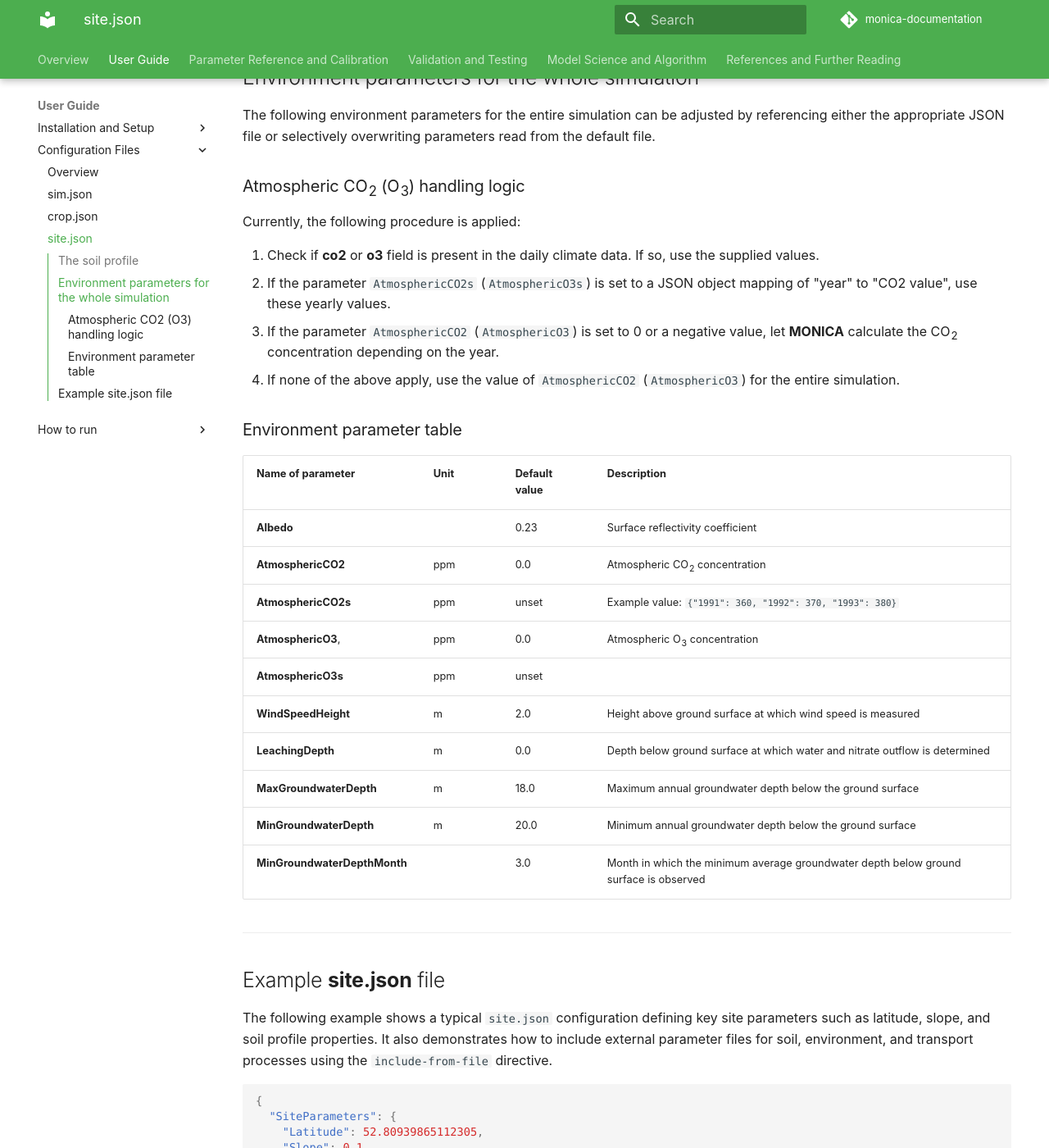
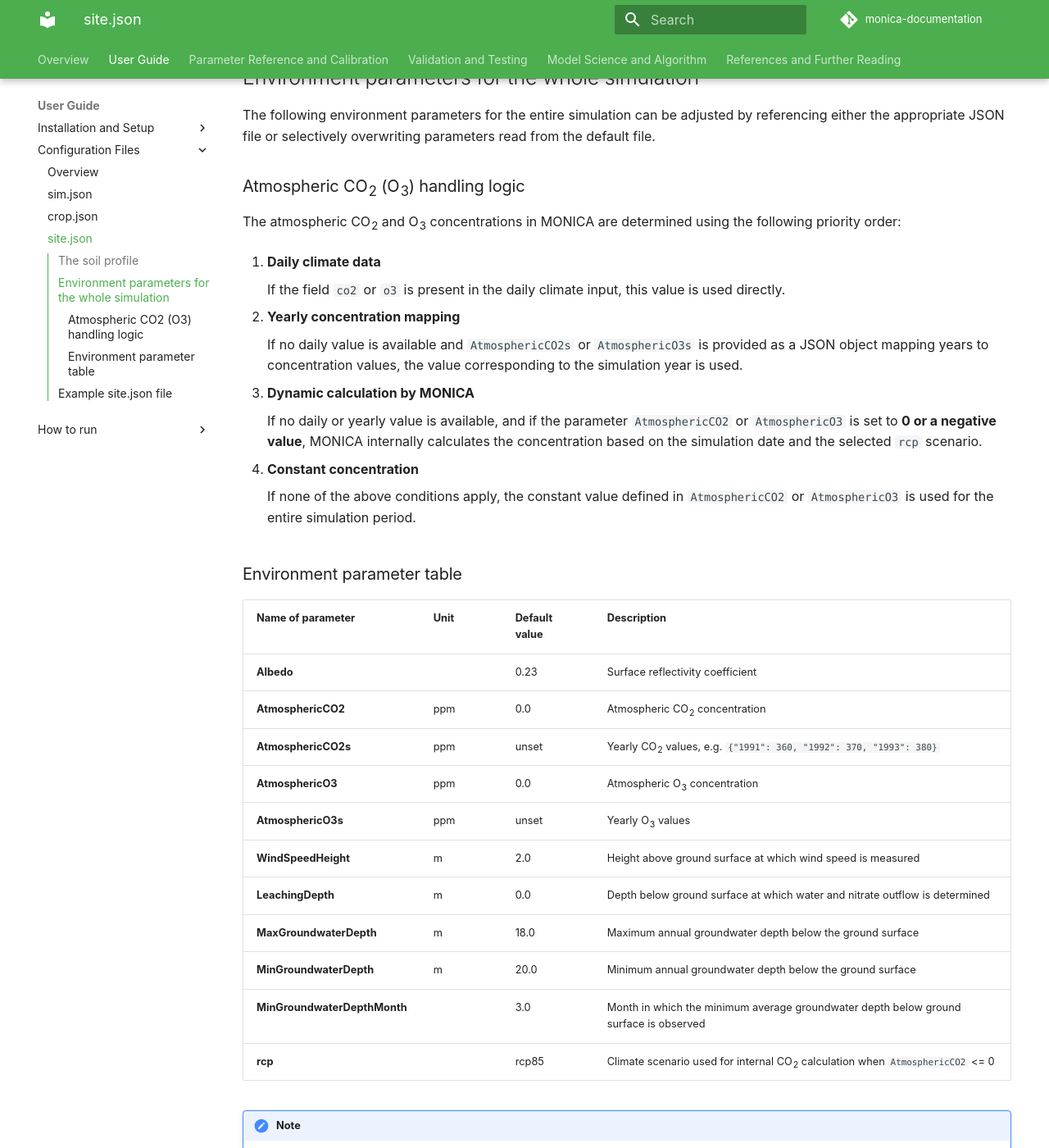
Before and after one commit to zalf-rpm/monica-documentation, an MkDocs documentation site: the page built from docs/user_guide/configuration_files/config_site_json.md, in a window 1280 px wide and 1400 px high, scrolled down 2040 px. Shown: the whole window at 82% size. Built offline with MkDocs 1.6.1 and Material for MkDocs 9.7.7, drawn with Linux system fonts in a browser that asks for light colours; comment, search, counter and statistics services are not loaded; some of the changed text lies outside the part shown.

Commit message:
Update atmospheric CO2 section and add SSP to RCP mapping

```diff
--- a/docs/user_guide/configuration_files/config_site_json.md
+++ b/docs/user_guide/configuration_files/config_site_json.md
@@ -52,27 +52,62 @@ The following environment parameters for the entire simulation can be adjusted b
 
 ### Atmospheric CO<sub>2</sub> (O<sub>3</sub>) handling logic
 
-Currently, the following procedure is applied:
+The atmospheric CO<sub>2</sub> and O<sub>3</sub> concentrations in MONICA are determined using the following priority order:
 
-1. Check if **co2** or **o3** field is present in the daily climate data. If so, use the supplied values.
-2. If the parameter `AtmosphericCO2s` (`AtmosphericO3s`) is set to a JSON object mapping of "year" to "CO2 value", use these yearly values.
-3. If the parameter `AtmosphericCO2` (`AtmosphericO3`) is set to 0 or a negative value, let **MONICA** calculate the CO<sub>2</sub> concentration depending on the year.
-4. If none of the above apply, use the value of `AtmosphericCO2` (`AtmosphericO3`) for the entire simulation.
+1. **Daily climate data**
+
+    If the field `co2` or `o3` is present in the daily climate input, this value is used directly.
+
+2. **Yearly concentration mapping**
+
+    If no daily value is available and `AtmosphericCO2s` or `AtmosphericO3s` is provided as a JSON object mapping years to concentration values, the value corresponding to the simulation year is used.
+
+3. **Dynamic calculation by MONICA**
+
+    If no daily or yearly value is available, and if the parameter `AtmosphericCO2` or `AtmosphericO3` is set to **0 or a negative value**, MONICA internally calculates the concentration based on the simulation date and the selected `rcp` scenario.
+
+4. **Constant concentration**
+
+    If none of the above conditions apply, the constant value defined in `AtmosphericCO2` or `AtmosphericO3` is used for the entire simulation period.
 
 ### Environment parameter table
 
-| Name of parameter              | Unit  | Default value  | Description                                                                            |
-|--------------------------------|-------|----------------|----------------------------------------------------------------------------------------|
-| **Albedo**                     |       | 0.23           | Surface reflectivity coefficient                                                       |
-| **AtmosphericCO2**             | ppm   | 0.0            | Atmospheric CO<sub>2</sub> concentration                                               |
-| **AtmosphericCO2s**            | ppm   | unset          | Example value: `{"1991": 360, "1992": 370, "1993": 380}`                               |
-| **AtmosphericO3**,             | ppm   | 0.0            | Atmospheric O<sub>3</sub> concentration                                                |
-| **AtmosphericO3s**             | ppm   | unset          |                                                                                        |
-| **WindSpeedHeight**            | m     | 2.0            | Height above ground surface at which wind speed is measured                            |
-| **LeachingDepth**              | m     | 0.0            | Depth below ground surface at which water and nitrate outflow is determined            |
-| **MaxGroundwaterDepth**        | m     | 18.0           | Maximum annual groundwater depth below the ground surface                              |
-| **MinGroundwaterDepth**        | m     | 20.0           | Minimum annual groundwater depth below the ground surface                              |
-| **MinGroundwaterDepthMonth**   |       | 3.0            | Month in which the minimum average groundwater depth below ground surface is observed  |
+| Name of parameter            | Unit | Default value | Description                                                                              |
+|------------------------------|------|---------------|------------------------------------------------------------------------------------------|
+| **Albedo**                   |      | 0.23          | Surface reflectivity coefficient                                                         |
+| **AtmosphericCO2**           | ppm  | 0.0           | Atmospheric CO<sub>2</sub> concentration                                                 |
+| **AtmosphericCO2s**          | ppm  | unset         | Yearly CO<sub>2</sub> values, e.g. `{"1991": 360, "1992": 370, "1993": 380}`             |
+| **AtmosphericO3**            | ppm  | 0.0           | Atmospheric O<sub>3</sub> concentration                                                  |
+| **AtmosphericO3s**           | ppm  | unset         | Yearly O<sub>3</sub> values                                                              |
+| **WindSpeedHeight**          | m    | 2.0           | Height above ground surface at which wind speed is measured                              |
+| **LeachingDepth**            | m    | 0.0           | Depth below ground surface at which water and nitrate outflow is determined              |
+| **MaxGroundwaterDepth**      | m    | 18.0          | Maximum annual groundwater depth below the ground surface                                |
+| **MinGroundwaterDepth**      | m    | 20.0          | Minimum annual groundwater depth below the ground surface                                |
+| **MinGroundwaterDepthMonth** |      | 3.0           | Month in which the minimum average groundwater depth below ground surface is observed    |
+| **rcp**                      |      | rcp85         | Climate scenario used for internal CO<sub>2</sub> calculation when `AtmosphericCO2` <= 0 |
+
+!!! note
+    The `rcp` parameter is only used when CO<sub>2</sub> is calculated internally (i.e. `AtmosphericCO2` <= 0 and no climate or yearly values are provided).
+
+    Supported scenarios depend on the MONICA version:
+
+    | MONICA version | Supported scenarios |
+    |----------------|---------------------|
+    | `< 3.6.54` | `rcp26`, `rcp45`, `rcp60`, `rcp85` |
+    | `>= 3.6.54` | `rcp19`, `rcp26`, `rcp34`, `rcp45`, `rcp60`, `rcp70`, `rcp85` |
+
+    If your climate data is based on SSP scenarios, use the corresponding `rcp` value.
+
+    The following mapping can be used to select the appropriate `rcp` value:
+
+    | SSP scenario | MONICA `rcp` value |
+    |--------------|--------------------|
+    | `ssp119`     | `rcp19`            |
+    | `ssp126`     | `rcp26`            |
+    | `ssp245`     | `rcp45`            |
+    | `ssp370`     | `rcp70`            |
+    | `ssp460`     | `rcp60`            |
+    | `ssp585`     | `rcp85`            |
 
 ---
 
```
